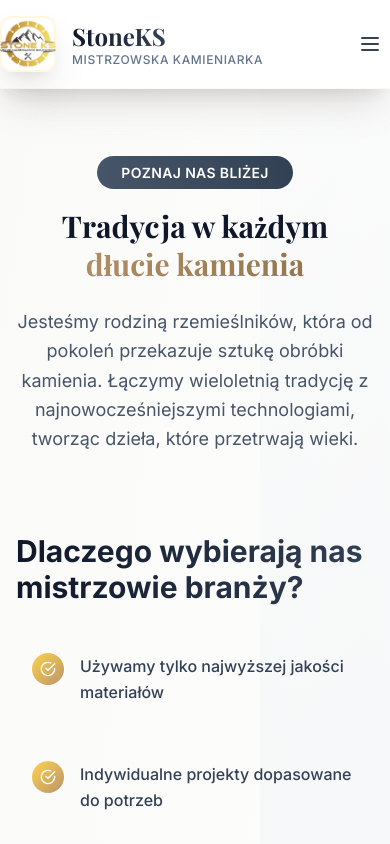
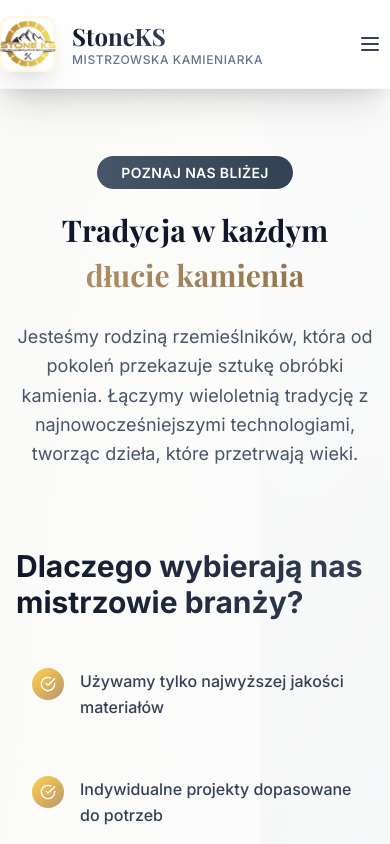
Before and after one commit to modrym/stoneks-strona, a React (Vite) app: page /o-nas in a window 390 px wide. Shown: the top 844 px of the page. Built offline with nearby package versions, Linux system fonts and the light colour scheme; the HTML template or start-up script is replaced by a standard one.

Commit message:
CSS + title

```diff
--- a/index.html
+++ b/index.html
@@ -4,7 +4,7 @@
     <meta charset="UTF-8" />
     <link rel="icon" type="image/svg+xml" href="/vite.svg" />
     <meta name="viewport" content="width=device-width, initial-scale=1.0" />
-    <title>Stoneks - Profesjonalna Kamieniarka</title>
+    <title>StoneKS - Profesjonalna Kamieniarka</title>
     <meta name="description" content="Stoneks - profesjonalne usługi kamieniarskie. Nagrobki, pomniki, blaty kuchenne, schody z granitu i marmuru." />
     <link rel="preconnect" href="https://fonts.googleapis.com">
     <link rel="preconnect" href="https://fonts.gstatic.com" crossorigin>
--- a/src/index.css
+++ b/src/index.css
@@ -34,7 +34,7 @@
   }
 
   .heading-secondary {
-    @apply font-serif text-3xl md:text-4xl lg:text-5xl font-bold text-granite-900 leading-tight;
+    @apply font-serif text-3xl md:text-4xl lg:text-5xl font-bold text-granite-900 leading-normal;
   }
 
   .text-elegant {
```
